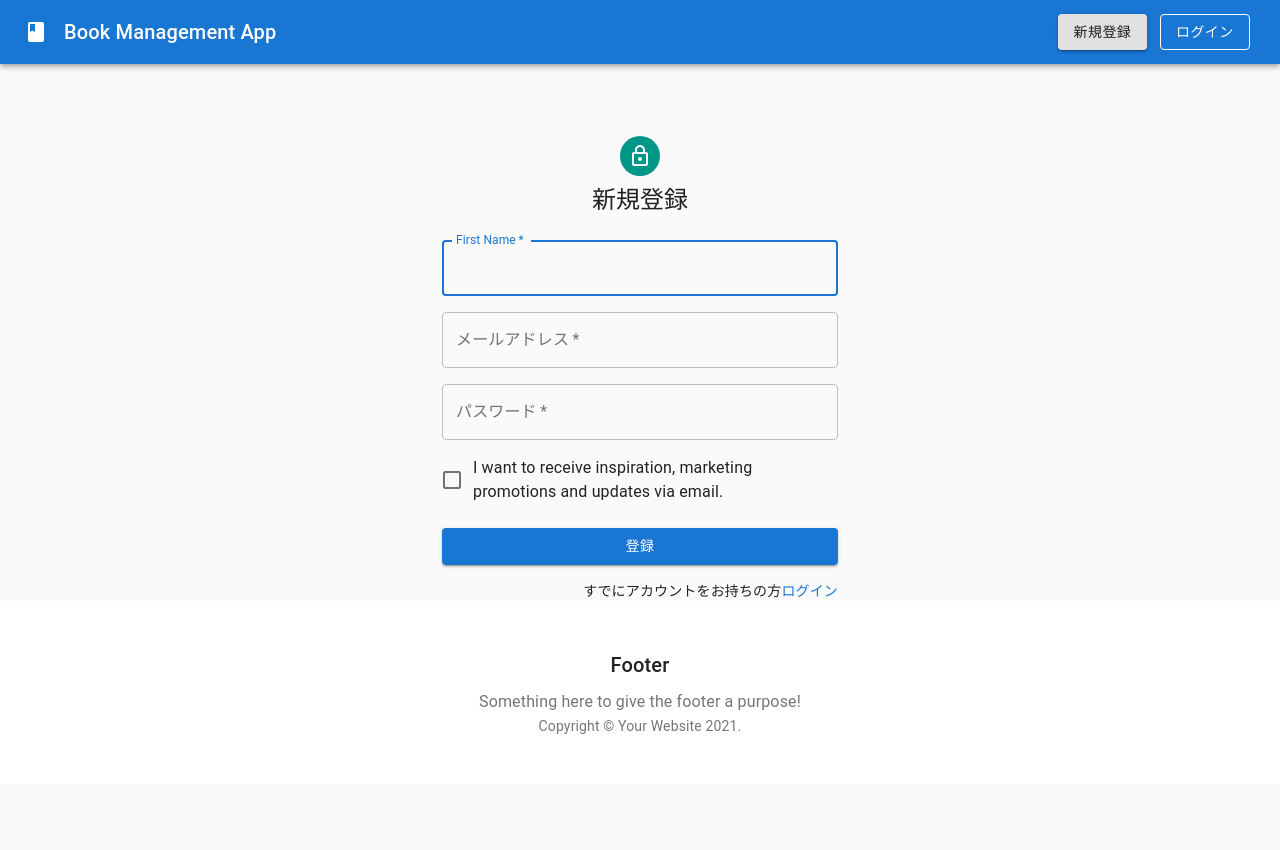
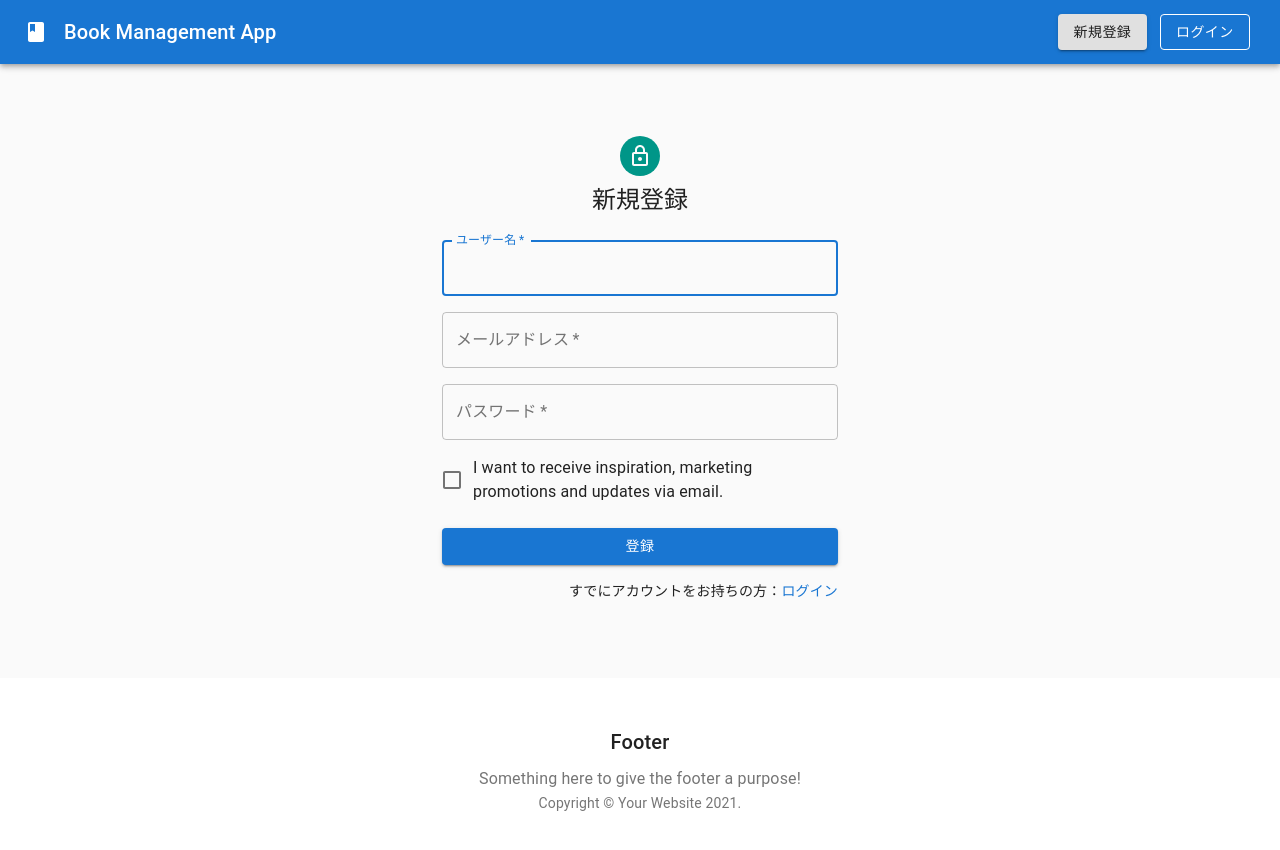
Before and after one commit to r-shiomi/book-management-app, a React app in the folder front/react-app/: page /signup in a window 1280 px wide. Shown: the top 850 px of the page. Before the commit the page ends 800 px from the top, so only its background shows below. Built offline with nearby package versions, Linux system fonts and the light colour scheme; what redux-promise-middleware would draw is missing.

Commit message:
新規登録画面からDBへの登録まで実装

```diff
--- a/front/react-app/package.json
+++ b/front/react-app/package.json
@@ -13,6 +13,7 @@
     "@testing-library/user-event": "^12.1.10",
     "@typescript-eslint/eslint-plugin": "^4.5.0",
     "@typescript-eslint/parser": "^4.5.0",
+    "axios": "^0.21.1",
     "babel-eslint": "^10.1.0",
     "babel-jest": "^26.6.0",
     "babel-loader": "8.1.0",
--- /dev/null
+++ b/front/react-app/src/js/actions/userActions.js
@@ -0,0 +1,47 @@
+import axios from 'axios';
+export const SIGNUP_STARTED = 'SIGNUP_STARTED'
+export const SIGNUP_SUCCESS = 'SIGNUP_SUCCESS'
+export const SIGNUP_FAILURE = 'SIGNUP_FAILURE'
+
+export const signupStarted = () => {
+  return {
+    type: SIGNUP_STARTED
+  }
+}
+
+export const signupSuccess = (data) => {
+  return {
+    type: SIGNUP_SUCCESS,
+    payload: data
+  }
+}
+
+export const signupFailure = (err) => {
+  return {
+    type: SIGNUP_FAILURE,
+    payload: err
+  }
+}
+
+export const signUp = (state) => {
+  return dispatch => {
+    dispatch(signupStarted());
+    axios.post('http://localhost:3000/auth', {
+      'email': state.email,
+      'password': state.password,
+      'password_confirmation': state.password
+    }, {
+      headers: {
+        'Content-Type': 'application/json'
+      }
+    })
+      .then(res => {
+        console.log(res.data);
+        dispatch(signupSuccess(res.data));
+      })
+      .catch(err => {
+        console.log(err.response);
+        dispatch(signupFailure(err));
+      });
+  }
+}
--- a/front/react-app/src/js/components/Footer.js
+++ b/front/react-app/src/js/components/Footer.js
@@ -2,6 +2,7 @@ import React from 'react';
 import { makeStyles } from '@material-ui/core/styles';
 import Typography from '@material-ui/core/Typography';
 import Link from '@material-ui/core/Link';
+import { FormHelperText } from '@material-ui/core';
 
 const Copyright = () => {
   return (
@@ -27,7 +28,6 @@ const Footer = () => {
   const classes = useStyles();
 
   return (
-    <React.Fragment>
       <footer className={classes.footer}>
         <Typography variant="h6" align="center" gutterBottom>
           Footer
@@ -37,7 +37,6 @@ const Footer = () => {
             </Typography>
         <Copyright />
       </footer>
-    </React.Fragment>
   );
 }
 
--- a/front/react-app/src/js/components/Header.js
+++ b/front/react-app/src/js/components/Header.js
@@ -35,7 +35,7 @@ const Header = () => {
           <Button to="/signup" component={Link} variant="contained" className={classes.link}>
             新規登録
           </Button>
-          <Button to="/signin" component={Link} variant="outlined" color="inherit" className={classes.link}>
+          <Button to="/login" component={Link} variant="outlined" color="inherit" className={classes.link}>
             ログイン
           </Button>
         </Toolbar>
--- a/front/react-app/src/js/containers/App.js
+++ b/front/react-app/src/js/containers/App.js
@@ -1,11 +1,11 @@
 import React from 'react';
 import { Switch, Route } from 'react-router-dom';
-import { createMuiTheme, ThemeProvider } from '@material-ui/core/styles';
+import { createMuiTheme, ThemeProvider,makeStyles } from '@material-ui/core/styles';
 import Header from '../components/Header';
 import Footer from '../components/Footer';
 import Home from './Home';
 import SignUp from './SignUp';
-import SignIn from './SignIn';
+import Login from './Login';
 
 const theme = createMuiTheme({
   palette: {
@@ -18,22 +18,29 @@ const theme = createMuiTheme({
   },
 });
 
+const useStyles = makeStyles((theme) => ({
+  main: {
+    display: 'flex',
+    minHeight: '76.8vh',
+    flexDirection: 'column'
+  },
+}));
+
 const App = () => {
+  const classes = useStyles();
 
   return (
-    <React.Fragment>
       <ThemeProvider theme={theme}>
         <Header />
-        <main>
+        <main className={classes.main}>
           <Switch>
             <Route exact path='/' component={Home} />
             <Route path='/signup' component={SignUp} />
-            <Route path='/signin' component={SignIn} />
+            <Route path='/login' component={Login} />
           </Switch>
         </main>
-        <Footer />
+          <Footer />
       </ThemeProvider>
-    </React.Fragment>
   );
 }
 
--- a/front/react-app/src/js/containers/SignIn.js
+++ b/front/react-app/src/js/containers/Login.js
@@ -33,11 +33,10 @@ const useStyles = makeStyles((theme) => ({
   },
 }));
 
-const SignIn = () => {
+const Login = () => {
   const classes = useStyles();
 
   return (
-    <React.Fragment>
       <Container component="main" maxWidth="xs">
         <CssBaseline />
         <div className={classes.paper}>
@@ -99,8 +98,7 @@ const SignIn = () => {
           </form>
         </div>
       </Container>
-    </React.Fragment>
   );
 }
 
-export default SignIn;
+export default Login;
--- a/front/react-app/src/js/containers/SignUp.js
+++ b/front/react-app/src/js/containers/SignUp.js
@@ -1,5 +1,6 @@
-import React from 'react';
+import { React, useState } from 'react';
 import { Link as RouteLink } from 'react-router-dom';
+import { useDispatch, useSelector } from "react-redux";
 import { makeStyles } from '@material-ui/core/styles';
 import Avatar from '@material-ui/core/Avatar';
 import Button from '@material-ui/core/Button';
@@ -12,6 +13,7 @@ import Grid from '@material-ui/core/Grid';
 import LockOutlinedIcon from '@material-ui/icons/LockOutlined';
 import Typography from '@material-ui/core/Typography';
 import Container from '@material-ui/core/Container';
+import { signUp } from "../actions/userActions";
 
 const useStyles = makeStyles((theme) => ({
   paper: {
@@ -36,9 +38,22 @@ const useStyles = makeStyles((theme) => ({
 
 const SignUp = () => {
   const classes = useStyles();
+  const [state, setState] = useState({ userName: '', email: '', password: '' });
+  const dispatch = useDispatch();
+
+  const handleChange = e => {
+    setState({ ...state, [e.target.name]: e.target.value });
+  };
+
+  const handleSubmit = e => {
+    e.preventDefault();
+    console.log(state.userName);
+    console.log(state.email);
+    console.log(state.password);
+    dispatch(signUp(state));
+  };
 
   return (
-    <React.Fragment>
     <Container maxWidth="xs">
       <CssBaseline />
       <div className={classes.paper}>
@@ -48,18 +63,19 @@ const SignUp = () => {
         <Typography component="h1" variant="h5">
           新規登録
         </Typography>
-          <form className={classes.form} noValidate>
+        <form onSubmit={handleSubmit} className={classes.form} noValidate>
           <Grid container spacing={2}>
             <Grid item xs={12}>
               <TextField
                 autoComplete="fname"
-                  name="firstName"
+                name="userName"
                 variant="outlined"
                 required
                 fullWidth
-                  id="firstName"
-                  label="First Name"
+                id="userName"
+                label="ユーザー名"
                 autoFocus
+                onChange={handleChange}
               />
             </Grid>
             <Grid item xs={12}>
@@ -71,6 +87,7 @@ const SignUp = () => {
                 label="メールアドレス"
                 name="email"
                 autoComplete="email"
+                onChange={handleChange}
               />
             </Grid>
             <Grid item xs={12}>
@@ -83,6 +100,7 @@ const SignUp = () => {
                 type="password"
                 id="password"
                 autoComplete="current-password"
+                onChange={handleChange}
               />
             </Grid>
             <Grid item xs={12}>
@@ -103,7 +121,7 @@ const SignUp = () => {
           </Button>
           <Grid container justify="flex-end">
             <Grid item>
-                すでにアカウントをお持ちの方
+              すでにアカウントをお持ちの方：
                 <Link to="/signin" component={RouteLink} variant="body2">
                 ログイン
               </Link>
@@ -112,7 +130,6 @@ const SignUp = () => {
         </form>
       </div>
     </Container>
-    </React.Fragment>
   );
 }
 
```
Also changed, not shown: front/react-app/src/js/reducers/userReducer.js (added, +23 -0 lines), 1 other file (tests, documents, lock files or other folders). Lines whose indentation alone changed are shown as unchanged.
